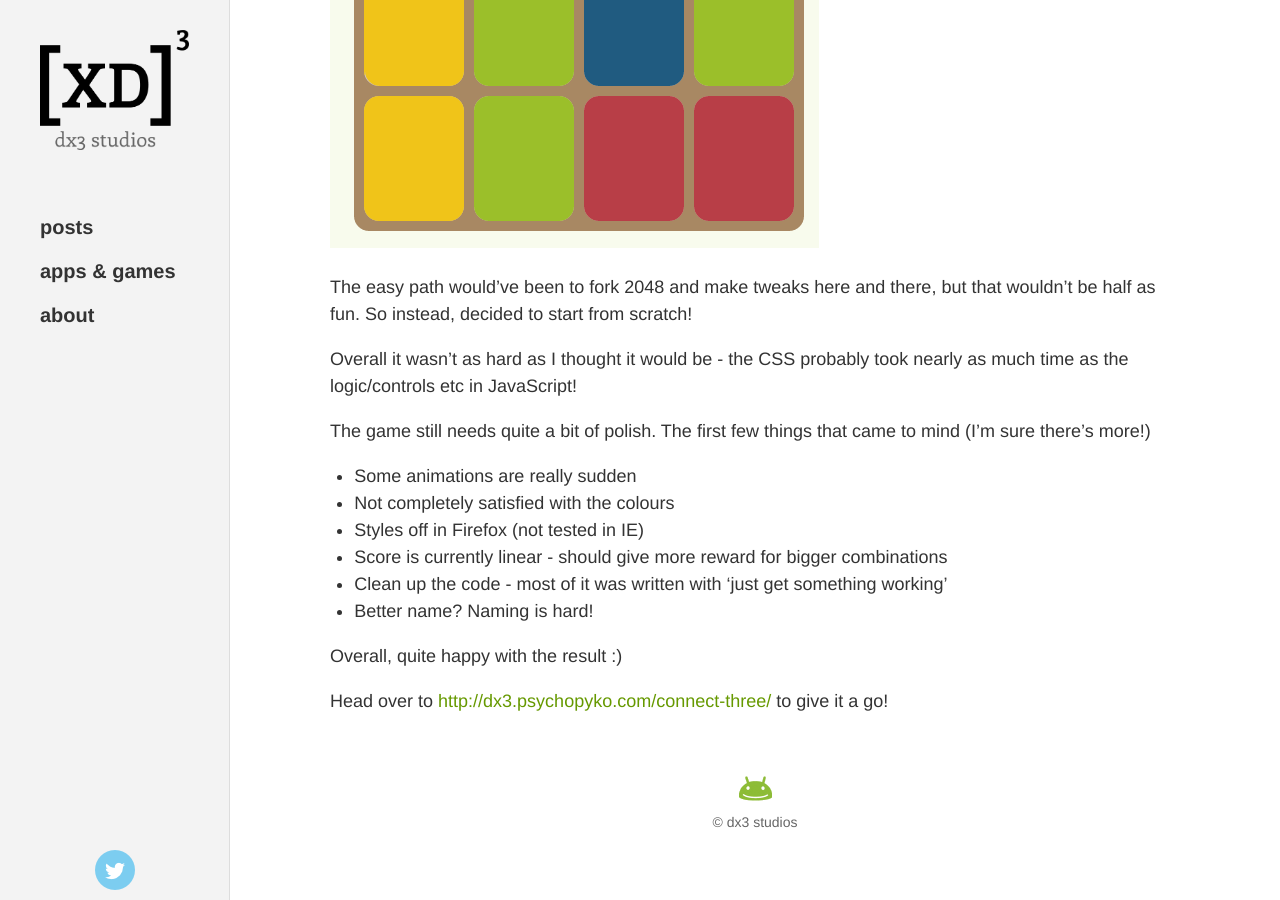
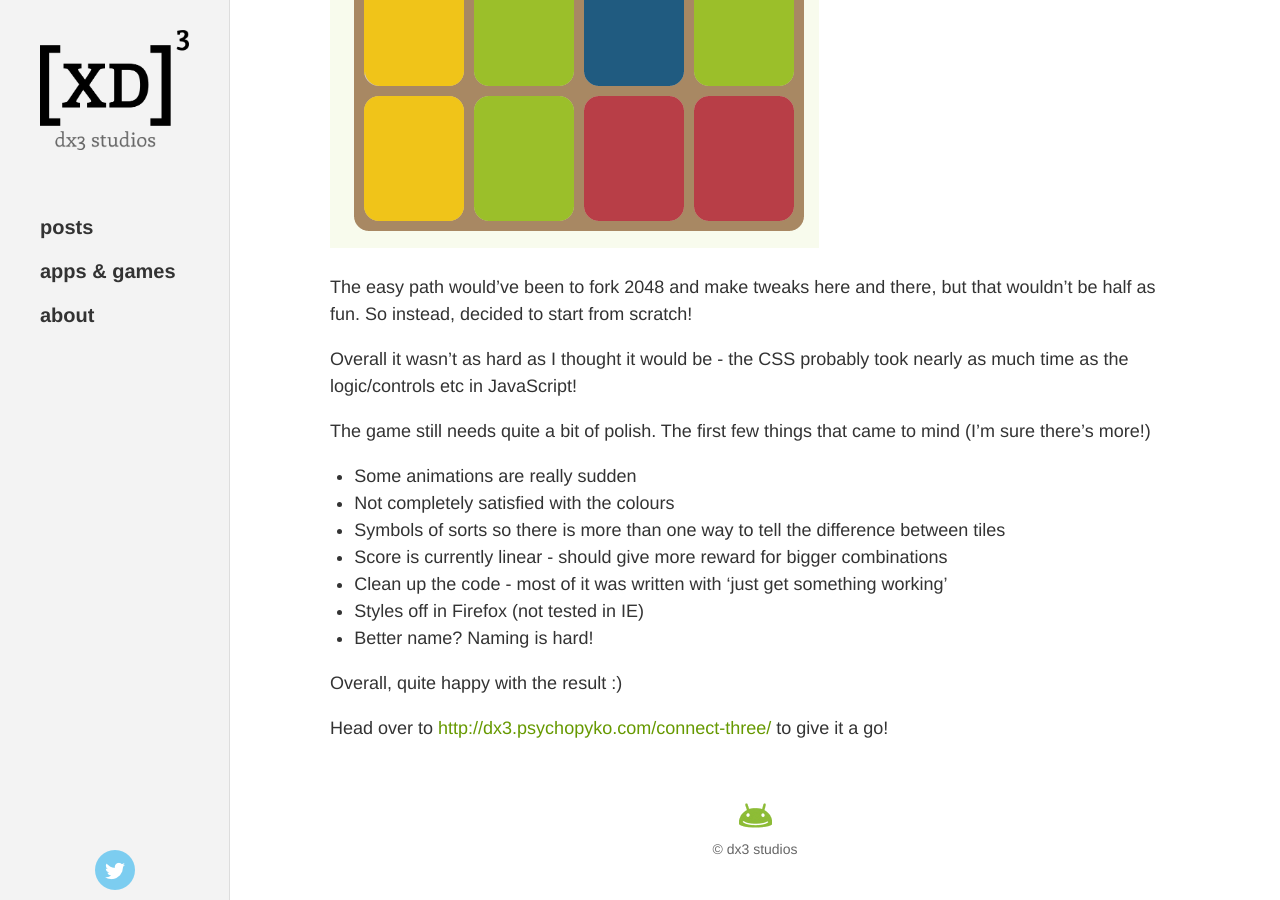
Before and after one commit to pyko/pyko.github.io, a Jekyll site: the page built from _posts/2014-03-30-introducing-connect-three.md, in a window 1280 px wide and 900 px high, scrolled down 842 px. Built offline with Jekyll 4.4.1, drawn with Linux system fonts in a browser that asks for light colours; Markdown is read by kramdown in place of the engine named in the settings.

Commit message:
Update 'connect three' post

```diff
--- a/_posts/2014-03-30-introducing-connect-three.md
+++ b/_posts/2014-03-30-introducing-connect-three.md
@@ -25,9 +25,10 @@ The game still needs quite a bit of polish. The first few things that came to mi
 
 * Some animations are really sudden
 * Not completely satisfied with the colours
-* Styles off in Firefox (not tested in IE)
+* Symbols of sorts so there is more than one way to tell the difference between tiles
 * Score is currently linear - should give more reward for bigger combinations
 * Clean up the code - most of it was written with 'just get something working'
+* Styles off in Firefox (not tested in IE)
 * Better name? Naming is hard!
 
 Overall, quite happy with the result :)
```
